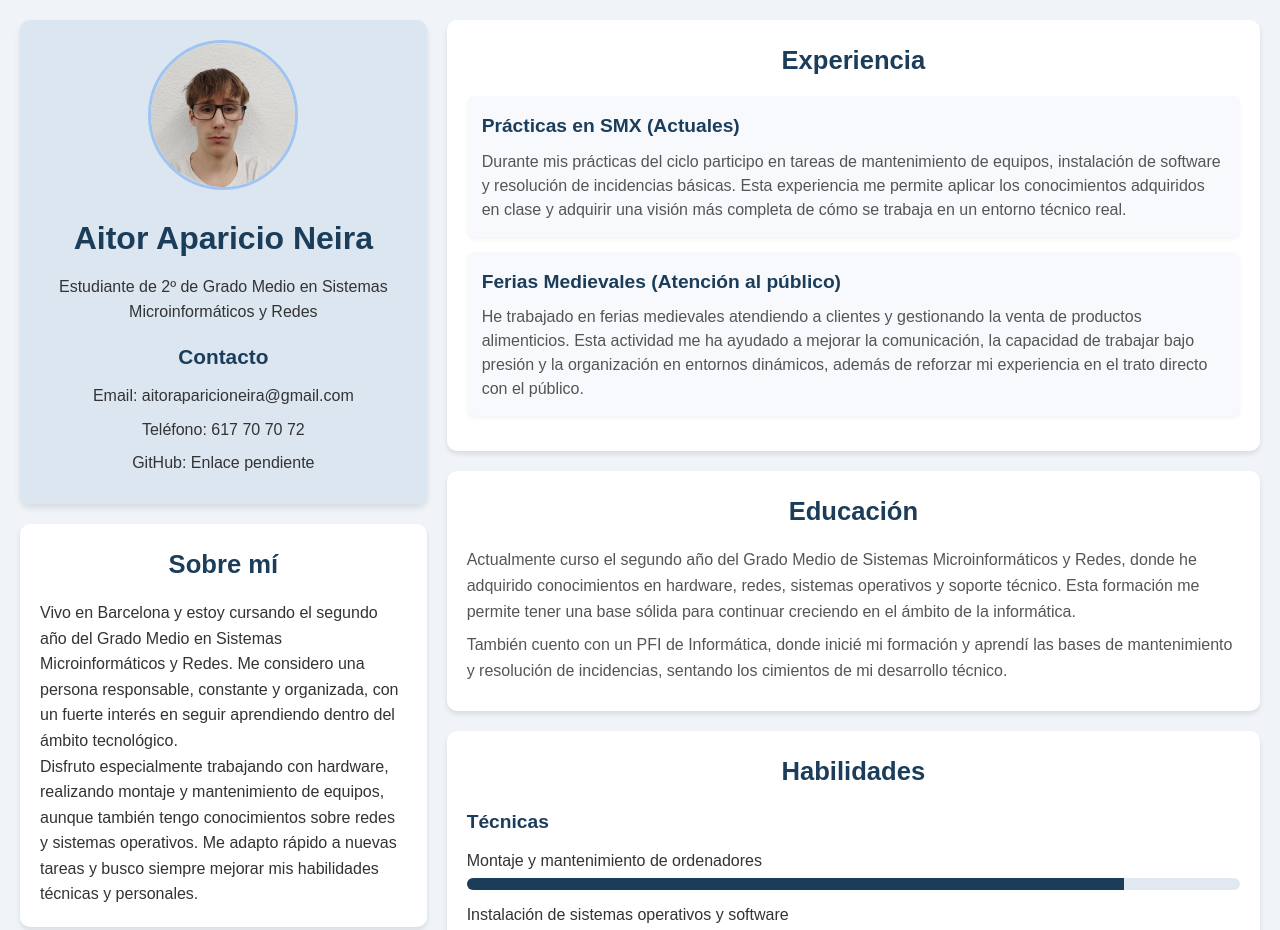
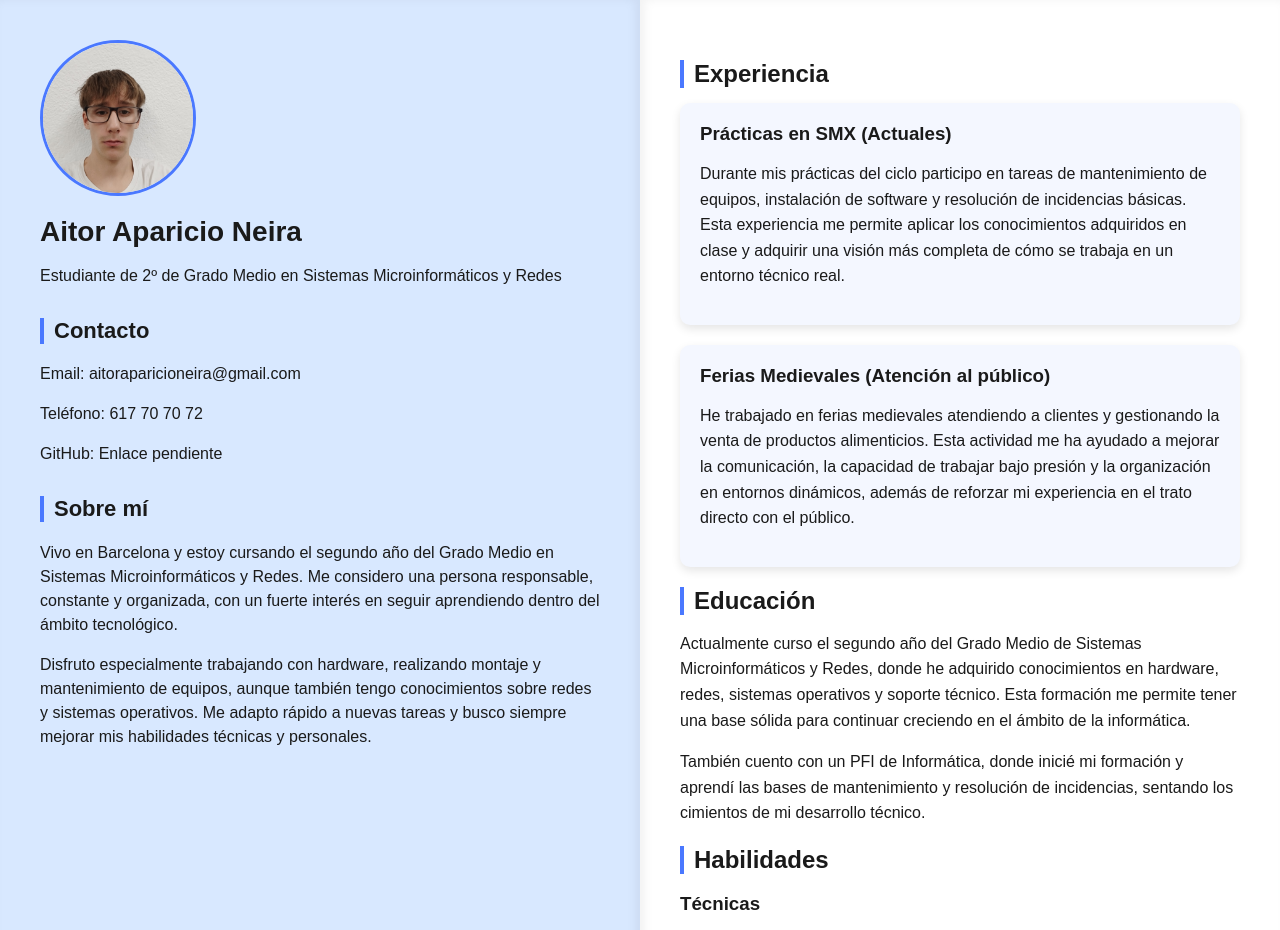
Before and after one commit to Elenex79/Elenex79.github.io, a plain HTML site: page index.html in a window 1280 px wide. Shown: the top 930 px of the page. Drawn offline with Linux system fonts and the light colour scheme.

Commit message:
Update style.css

```diff
--- a/style.css
+++ b/style.css
@@ -1,135 +1,126 @@
-/* Reset básico */
-* {
+/* Fuente general y ajustes básicos */
+body {
+    font-family: Arial, Helvetica, sans-serif;
     margin: 0;
-    padding: 0;
-    box-sizing: border-box;
+    background: #e9f2ff;
+    color: #1a1a1a;
 }
 
-body {
-    font-family: Arial, sans-serif;
-    line-height: 1.6;
-    padding: 20px;
-    background-color: #f0f4f8;
-    color: #333;
+/* Contenedor principal en dos columnas */
+.container {
+    display: flex;
+    flex-direction: row;
+    width: 100%;
+    min-height: 100vh;
 }
 
-/* Contenedor principal dividido */
-.container {
-    display: flex;
-    flex-wrap: wrap;
-    gap: 20px;
+/* Columna izquierda */
+.left-column {
+    width: 50%;
+    background: #d8e8ff;
+    padding: 40px;
+    box-sizing: border-box;
+    box-shadow: inset -5px 0 10px rgba(0,0,0,0.05);
 }
 
-/* Columnas */
-.left-column {
-    flex: 1;
-    min-width: 300px;
-}
-.right-column {
-    flex: 2;
-    min-width: 400px;
-}
-
-/* Header */
-header {
-    text-align: center;
-    background-color: #dce6f1;
-    padding: 20px;
-    border-radius: 10px;
-    box-shadow: 0 4px 6px rgba(0,0,0,0.1);
-    margin-bottom: 20px;
-}
-header img {
+.left-column img {
     width: 150px;
     height: 150px;
     border-radius: 50%;
-    object-fit: cover;
-    margin-bottom: 15px;
-    border: 3px solid #a0c4f1;
+    display: block;
+    margin-bottom: 20px;
+    border: 3px solid #4a78ff;
 }
-header h1 {
-    font-size: 2rem;
+
+.left-column h1 {
+    font-size: 28px;
+    margin: 10px 0;
+}
+
+.left-column h2 {
+    margin-top: 30px;
+    font-size: 22px;
+    border-left: 4px solid #4a78ff;
+    padding-left: 10px;
+}
+
+.left-column p {
+    line-height: 1.5;
     margin-bottom: 10px;
-    color: #1c3d5a;
 }
-header h2 {
-    font-size: 1.3rem;
-    margin-top: 15px;
-    margin-bottom: 10px;
-    color: #1c3d5a;
-}
-header p {
-    font-size: 1rem;
-    color: #333;
-    margin-bottom: 8px;
+
+/* Columna derecha */
+.right-column {
+    width: 50%;
+    padding: 40px;
+    box-sizing: border-box;
+    background: #ffffff;
+    box-shadow: inset 5px 0 10px rgba(0,0,0,0.05);
 }
 
 /* Secciones */
-.left-column section, .right-column section {
-    background-color: #ffffff;
+.right-column h2 {
+    font-size: 24px;
+    margin-bottom: 15px;
+    border-left: 4px solid #4a78ff;
+    padding-left: 10px;
+}
+
+.right-column p {
+    line-height: 1.6;
+}
+
+/* Tarjetas de experiencia */
+.experiencia-card {
+    background: #f4f7ff;
     padding: 20px;
     border-radius: 10px;
     margin-bottom: 20px;
-    box-shadow: 0 3px 5px rgba(0,0,0,0.1);
-}
-section h2 {
-    font-size: 1.6rem;
-    margin-bottom: 15px;
-    color: #1c3d5a;
-    text-align: center;
+    box-shadow: 0 4px 10px rgba(0,0,0,0.1);
+    transition: transform 0.3s, box-shadow 0.3s;
 }
 
-/* Experiencia */
-.experiencia-card {
-    padding: 15px;
-    margin-bottom: 15px;
-    background-color: #f7f9fc;
-    border-radius: 8px;
-    box-shadow: 0 2px 4px rgba(0,0,0,0.05);
-}
-.experiencia-card h3 {
-    font-size: 1.2rem;
-    margin-bottom: 8px;
-    color: #1c3d5a;
-}
-.experiencia-card p {
-    font-size: 1rem;
-    color: #555;
-    line-height: 1.5;
+.experiencia-card:hover {
+    transform: translateY(-5px);
+    box-shadow: 0 8px 20px rgba(0,0,0,0.15);
 }
 
-/* Educación y habilidades */
-#educacion p {
-    font-size: 1rem;
-    color: #555;
+.experiencia-card h3 {
+    margin-top: 0;
     margin-bottom: 8px;
 }
 
 /* Habilidades */
-#habilidades h3 {
-    font-size: 1.2rem;
-    margin-top: 15px;
-    margin-bottom: 10px;
-    color: #1c3d5a;
+.skill {
+    margin-bottom: 15px;
 }
 
-.skill {
-    margin-bottom: 12px;
+.skill span {
+    font-weight: bold;
+    display: block;
+    margin-bottom: 5px;
 }
-.skill span {
-    display: block;
-    font-size: 1rem;
-    margin-bottom: 4px;
+
+.skill-bar {
+    width: 100%;
+    height: 12px;
+    background: #dbe4ff;
+    border-radius: 10px;
+    overflow: hidden;
 }
-.skill-bar {
-    background-color: #e1e8ef;
-    border-radius: 8px;
-    overflow: hidden;
-    height: 12px;
-}
+
 .skill-bar div {
     height: 100%;
-    background-color: #1c3d5a;
+    background: #4a78ff;
+    width: 0%;
+    border-radius: 10px;
+    animation: fillSkill 1.5s forwards;
+}
+
+/* Animación de habilidades */
+@keyframes fillSkill {
+    from { width: 0; }
+    to { width: var(--skill-width, 70%); }
 }
 
 /* Responsive */
@@ -137,4 +128,8 @@ section h2 {
     .container {
         flex-direction: column;
     }
+
+    .left-column, .right-column {
+        width: 100%;
+    }
 }
```
